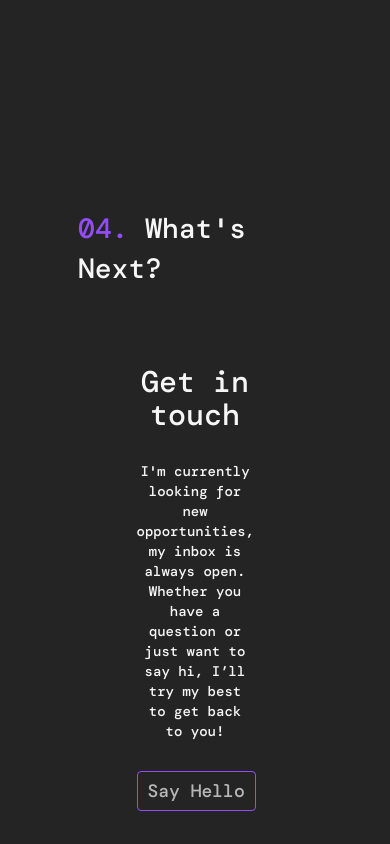
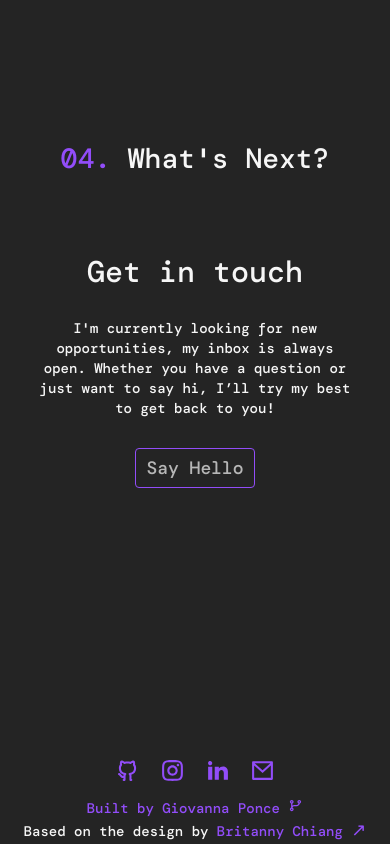
Before and after one commit to giovsteph/giov, a React (Create React App) app: page / in a window 390 px wide. Shown: the part 5420-6264 px from the top of the page. Built offline with nearby package versions, Linux system fonts and the light colour scheme; a web font is replaced by a local one.

Commit message:
feat: contact section mobile

```diff
--- a/src/components/Pages/MainPage/MainPage.scss
+++ b/src/components/Pages/MainPage/MainPage.scss
@@ -313,4 +313,14 @@ figure>* {
     max-width: 90vw;
     margin-top: 10em;
   }
+
+  .contact {
+    width: 80vw;
+    max-width: 90vw;
+    margin-top: 10em;
+
+    &-text {
+      max-width: 80vw;
+    }
+  }
 }
```
